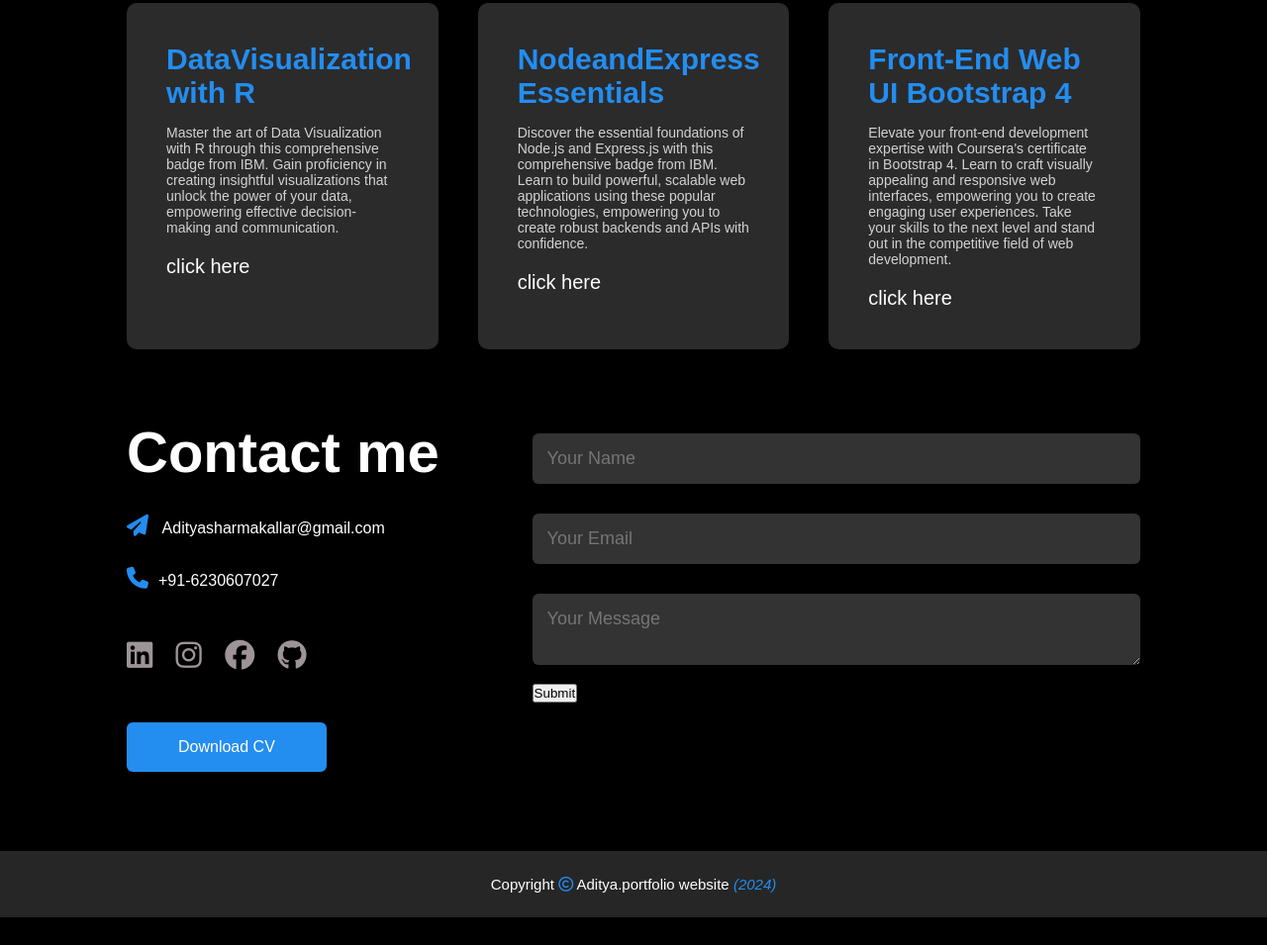
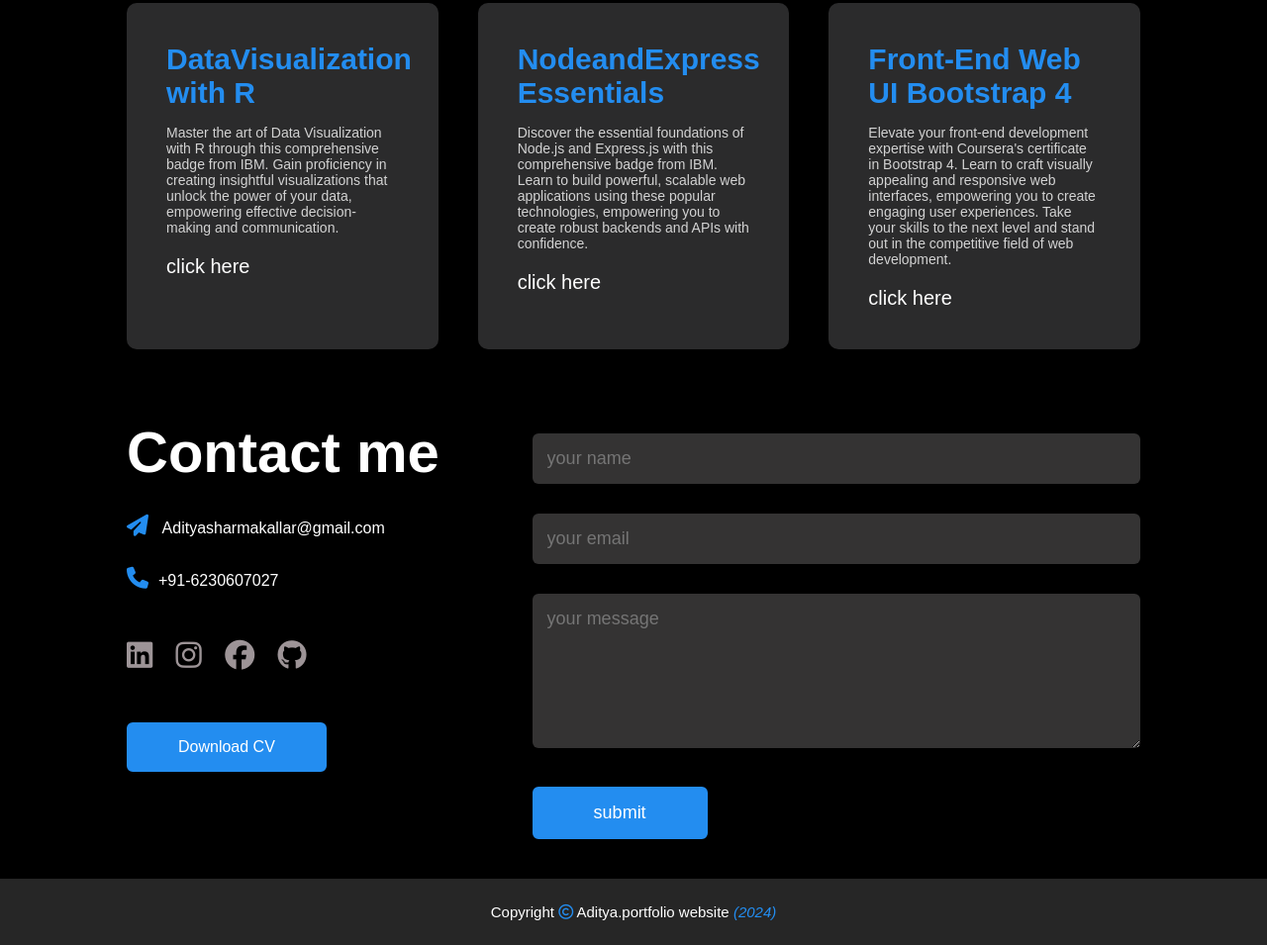
Before and after one commit to Aditya110804/Aditya110804, a plain HTML site: page index.html in a window 1280 px wide. Shown: the part 2917-3872 px from the top of the page at 99% size. Before the commit the page ends 3844 px from the top, so only its background shows below. Drawn offline with Linux system fonts and the light colour scheme.

Commit message:
Update index.html

```diff
--- a/index.html
+++ b/index.html
@@ -192,12 +192,13 @@
                 </div>
 
                 <div class="contact-right">
-                   <form name="submit-to-google-sheet">
-                   <input type="text" name="name" placeholder="Your Name" required />
-                   <input type="email" name="email" placeholder="Your Email" required />
-                   <textarea name="message" placeholder="Your Message" required></textarea>
-                   <button type="submit">Submit</button>
-                   </form>
+                     <form name="submit-to-google-sheet">
+                        <input type="text" name="Name" placeholder="your name" required>
+                        <input type="email" name="email" placeholder="your email" required>
+                        <textarea name="messages" rows="6" placeholder="your message"></textarea>
+                        <button type="submit" class="btn btn2">submit</button>
+                    </form>
+                    <span id="msg"></span>
 
                    <span id="msg"></span>
 
```
